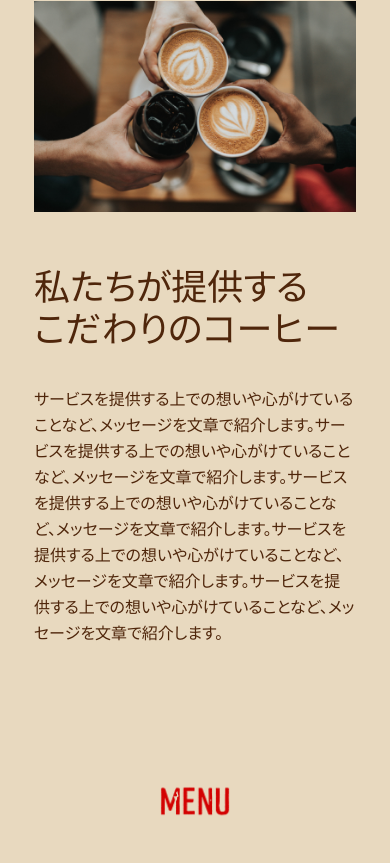
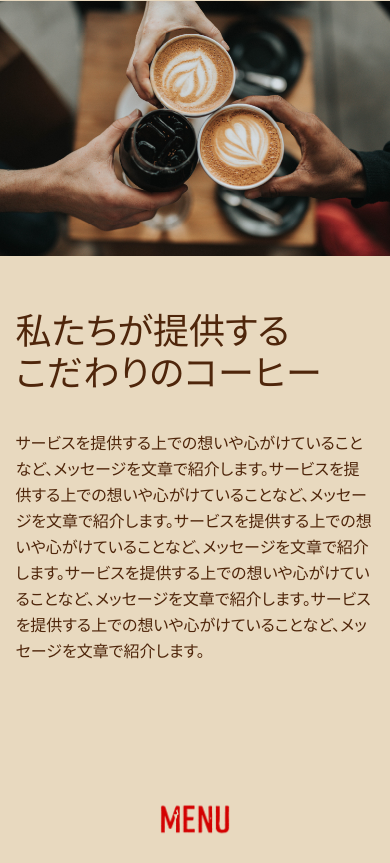
Before and after one commit to asami-112/dezasuta, a plain HTML site: page 0403_design_cafe_hakozaki/index.html in a window 390 px wide. Shown: the part 1332-2195 px from the top of the page. Drawn offline with nearby package versions, Linux system fonts and the light colour scheme.

Commit message:
0403_design_cafe_hakozaki_5

```diff
--- a/0403_design_cafe_hakozaki/css/style.css
+++ b/0403_design_cafe_hakozaki/css/style.css
@@ -75,17 +75,15 @@ img {
 #aboutus {
     display: flex;
     align-items: center;
-    padding: 0 20px;
     box-sizing: border-box;
     margin-bottom: 105px;
 }
 #aboutus .text {
     width: 45%;
-    padding: 0 0 0 6%;
 }
 .aboutus-content {
     display: flex;
-    justify-content: center;
+    justify-content: space-between;
     align-items: center;
 }
 .content-img_pc {
@@ -256,7 +254,7 @@ img {
     }
     #aboutus .text {
         width: 100%;             /* 幅いっぱい */
-        padding: 0;              /* PC版の幅を消す */
+        padding: 0 4%;              /* PC版の幅を消す */
     }
     .content-img_pc {
         display: none;           /* PC版の画像表示しない */
@@ -267,6 +265,12 @@ img {
     }
     .contentimg-adjust {         /* coffee画像を幅いっぱい */
         width: 100%;
+    }
+    #aboutus {
+        padding: 0;
+    }
+    #aboutus .inner {
+        padding: 0;
     }
 
     /* SP menu */
@@ -298,6 +302,12 @@ img {
         display: block;
         text-align: left;
         padding: 20px;
+        font-size: 16px;
+    }
+    .event-content li p {
+        white-space: nowrap;        /* 改行しない */
+        overflow: hidden;           /* ↑に対してのはみ出し防止 */
+        text-overflow: ellipsis;    /* ３点リーダー[・・・]の表示 */
     }
 
     /* SP footer */
```
